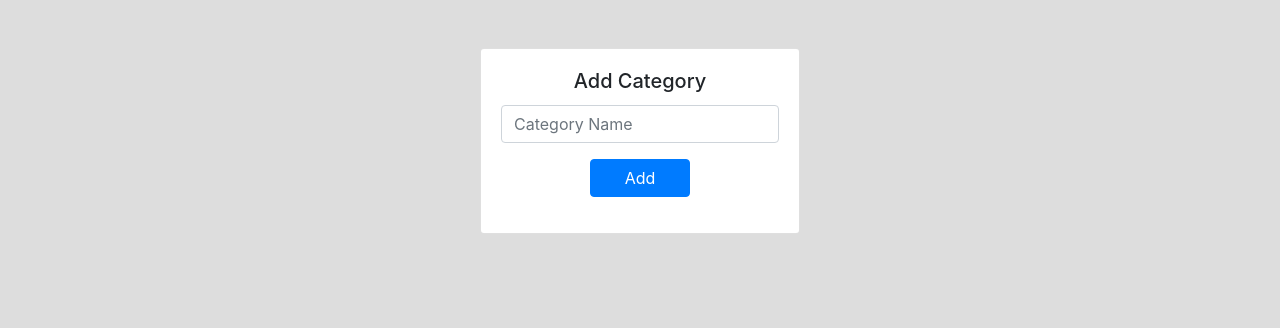
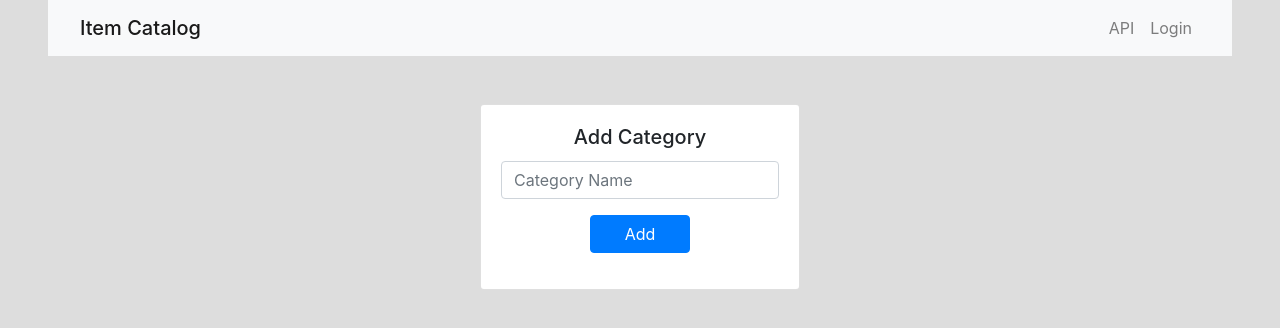
Before and after one commit to amrfekryy/FSND-project2-item-catalog, a Flask app: page /categories/add/ in a window 1280 px wide. Shown: the top 328 px of the page. Run offline with Flask 2, Linux system fonts and the light colour scheme; some libraries are stand-ins or nearby versions.

Commit message:
Create the navigation bar

```diff
--- a/templates/layout.html
+++ b/templates/layout.html
@@ -34,9 +34,43 @@
 </head>
 <body style="background-color: #ddd">
 
-  <!-- body block -->
-  <div id="body-content" class="container-fluid p-5">
+  <div id="body-content" class="container-fluid pr-5 pl-5">
 
+    <!-- Navbar -->
+    <nav class="navbar navbar-expand-sm sticky-top navbar-light bg-light mb-5">
+
+      <a class="navbar-brand ml-3 mb-0 h1" href="{{url_for('index')}}">
+        Item Catalog
+      </a>
+
+      <button class="navbar-toggler" type="button" data-toggle="collapse" data-target="#navbarNav" aria-controls="navbarNav" aria-expanded="false" aria-label="Toggle navigation">
+        <span class="navbar-toggler-icon"></span>
+      </button>
+
+      <div class="collapse navbar-collapse" id="navbarNav">
+        <ul class="navbar-nav ml-auto mr-3">
+          <li class="nav-item">
+            <a class="nav-link" href="{{url_for('api_docs')}}">API</a>
+          </li>
+          {% if user %}
+          <li class="nav-item dropdown">
+            <div class="dropdown-toggle" id="dropdownMenuLink" data-toggle="dropdown" aria-haspopup="true" aria-expanded="false">
+              <img src="{{user.picture}}" width="40" height="40" style="background-color: blue; border-radius: 20px">
+            </div>
+            <div class="dropdown-menu dropdown-menu-right" aria-labelledby="dropdownMenuLink" style="text-align: center">
+              <a class="nav-link dropdown-item" href="#" onclick="logout();">Logout</a>
+            </div>
+          </li>
+          {% else %}
+          <li class="nav-item">
+            <a class="nav-link" href="#">Login</a>
+          </li>
+          {% endif %}
+        </ul>
+      </div>
+    </nav>
+
+    <!-- Flash Messages -->
     {% with messages = get_flashed_messages(with_categories=true) %}
       {% if messages %}
         {% for category, message in messages %}
@@ -50,6 +84,7 @@
       {% endif %}
     {% endwith %}
 
+    <!-- body block -->
     {% block body %}
     {% endblock %}
   </div>
```
